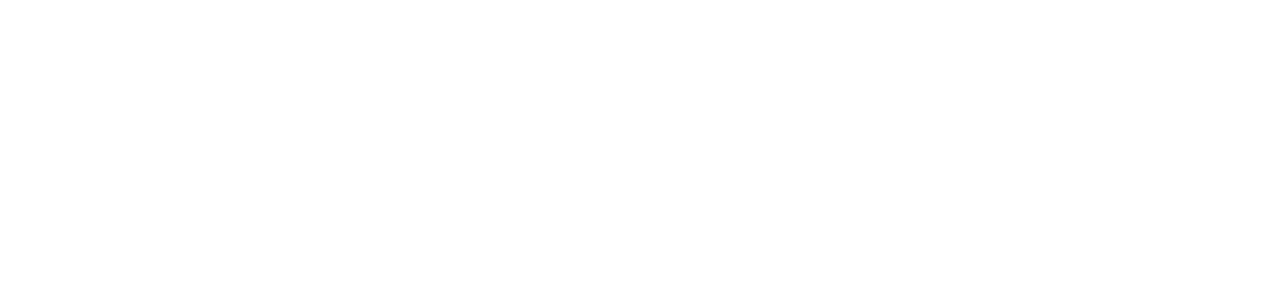
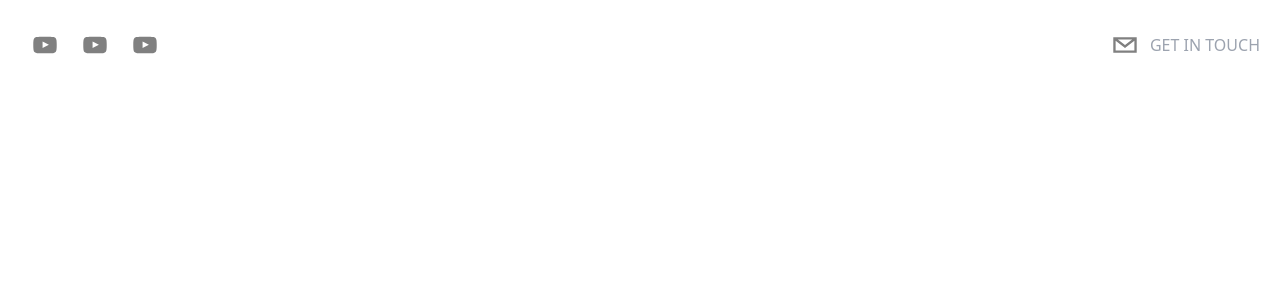
Before and after one commit to darrylwongqz/darryl-portfolio-1.0, a Next.js app: page / in a window 1280 px wide. Shown: the top 300 px of the page. Built offline with nearby package versions, Linux system fonts and the light colour scheme.

Commit message:
added Header component with default social icons

```diff
--- /dev/null
+++ b/components/Header.tsx
@@ -0,0 +1,43 @@
+import React from 'react';
+import { SocialIcon } from 'react-social-icons';
+
+type Props = {};
+
+function Header({}: Props) {
+  return (
+    <header className="sticky top-0 p-5 flex items-start justify-between max-w-7xl mx-auto z-20 xl:items-center">
+      <div className="flex flex-row items-center">
+        {/* Social Icons */}
+        <SocialIcon
+          url="https://www.youtube.com/channel/UCKhu0OqltN8pLT8tT_eELrw"
+          fgColor="grey"
+          bgColor="transparent"
+        />
+        <SocialIcon
+          url="https://www.youtube.com/channel/UCKhu0OqltN8pLT8tT_eELrw"
+          fgColor="grey"
+          bgColor="transparent"
+        />
+        <SocialIcon
+          url="https://www.youtube.com/channel/UCKhu0OqltN8pLT8tT_eELrw"
+          fgColor="grey"
+          bgColor="transparent"
+        />
+      </div>
+
+      <div className="flex flex-row items-center text-gray-300 cursor-pointer">
+        <SocialIcon
+          className="cursor-pointer"
+          network="email"
+          fgColor="grey"
+          bgColor="transparent"
+        />
+        <p className="uppercase hidden md:inline-flex text-gray-400">
+          Get In Touch
+        </p>
+      </div>
+    </header>
+  );
+}
+
+export default Header;
--- a/package.json
+++ b/package.json
@@ -11,7 +11,8 @@
   "dependencies": {
     "next": "12.3.1",
     "react": "18.2.0",
-    "react-dom": "18.2.0"
+    "react-dom": "18.2.0",
+    "react-social-icons": "^5.15.0"
   },
   "devDependencies": {
     "@types/node": "18.11.0",
--- a/pages/index.tsx
+++ b/pages/index.tsx
@@ -1,5 +1,6 @@
 import type { NextPage } from 'next';
 import Head from 'next/head';
+import Header from '../components/Header';
 
 const Home: NextPage = () => {
   return (
@@ -9,6 +10,7 @@
       </Head>
 
       {/* Header */}
+      <Header />
 
       {/* Hero*/}
 
```
Also changed, not shown: 1 other file (tests, documents, lock files or other folders).
